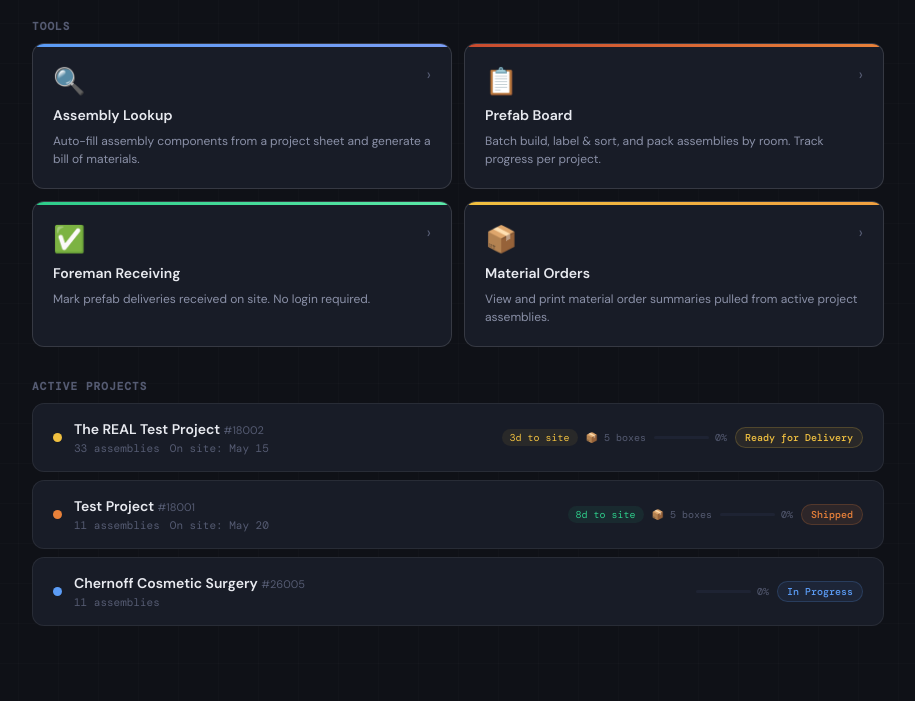
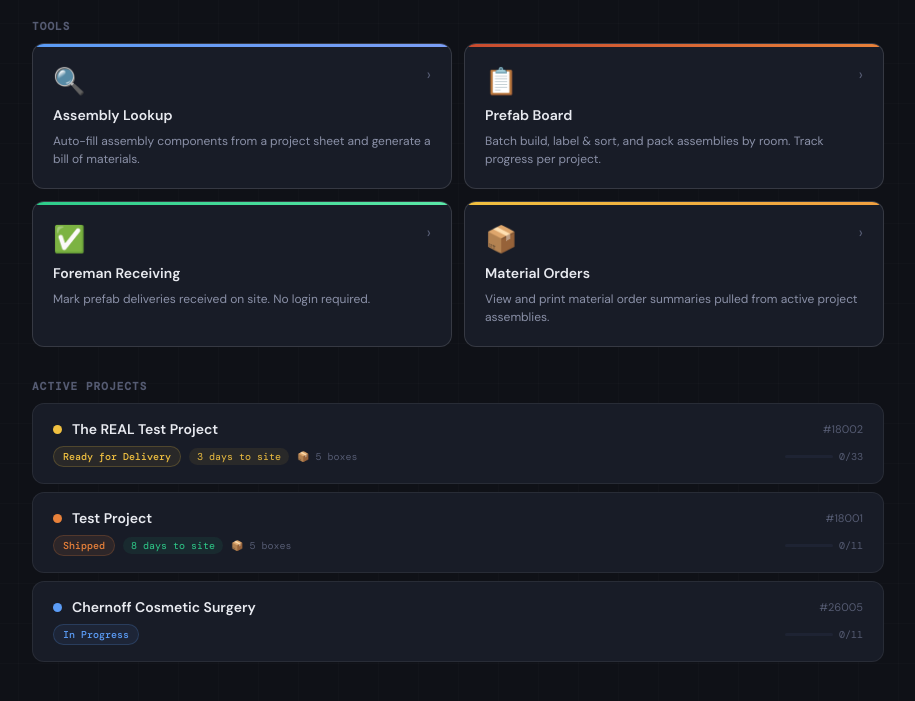
Before and after one commit to RidgeHub/Prefab, a plain HTML site: page index.html in a window 1280 px wide. Shown: the part 97-798 px from the top of the page, without its empty margins (182-1097 px from the left). Drawn offline with nearby package versions, Linux system fonts and the light colour scheme.

Commit message:
Update index.html

```diff
--- a/index.html
+++ b/index.html
@@ -26,7 +26,6 @@ body::before{content:'';position:fixed;inset:0;background-image:linear-gradient(
 header{display:flex;align-items:center;justify-content:space-between;margin-bottom:2.5rem;flex-wrap:wrap;gap:12px}
 .logo{display:flex;align-items:center;gap:12px}
 .logo-mark{width:44px;height:44px;border-radius:10px;background:linear-gradient(135deg,var(--accent),var(--accent2));display:flex;align-items:center;justify-content:center;font-family:var(--mono);font-size:15px;font-weight:500;color:#fff;flex-shrink:0}
-.logo-info{}
 .logo-title{font-size:22px;font-weight:700;letter-spacing:-0.4px;line-height:1.2}
 .logo-sub{font-size:12px;color:var(--text2);font-family:var(--mono)}
 
@@ -45,27 +44,35 @@ header{display:flex;align-items:center;justify-content:space-between;margin-bott
 .tool-desc{font-size:12px;color:var(--text2);line-height:1.5}
 .tool-arrow{position:absolute;top:1.25rem;right:1.25rem;color:var(--text3);font-size:16px}
 
+/* Project rows — stacked layout for clean mobile */
 .projects-wrap{display:flex;flex-direction:column;gap:8px}
-.project-row{background:var(--surface);border:1px solid var(--border);border-radius:var(--radius);padding:1rem 1.25rem;display:flex;align-items:center;gap:12px;flex-wrap:wrap;transition:border-color 0.2s}
+.project-row{background:var(--surface);border:1px solid var(--border);border-radius:var(--radius);padding:1rem 1.25rem;display:flex;flex-direction:column;gap:8px;transition:border-color 0.2s}
 .project-row:hover{border-color:var(--border2)}
+
+.project-row-top{display:flex;align-items:center;gap:10px}
 .project-status-dot{width:9px;height:9px;border-radius:50%;flex-shrink:0}
 .dot-inprogress{background:var(--blue)}.dot-ready{background:var(--yellow)}.dot-shipped{background:var(--accent2)}.dot-received{background:var(--green)}
-.project-row-info{flex:1;min-width:0}
-.project-row-name{font-size:14px;font-weight:600;margin-bottom:3px;white-space:nowrap;overflow:hidden;text-overflow:ellipsis}
-.project-row-meta{font-size:11px;color:var(--text3);font-family:var(--mono);display:flex;gap:10px;flex-wrap:wrap}
-.project-row-right{display:flex;align-items:center;gap:8px;flex-shrink:0;flex-wrap:wrap}
+.project-row-name{font-size:14px;font-weight:600;white-space:nowrap;overflow:hidden;text-overflow:ellipsis;flex:1;min-width:0}
+.project-row-num{color:var(--text3);font-weight:400;font-size:11px;white-space:nowrap}
+
+.project-row-bottom{display:flex;align-items:center;gap:8px;flex-wrap:wrap}
 .status-badge{font-size:10px;font-family:var(--mono);padding:3px 9px;border-radius:99px;font-weight:500;white-space:nowrap}
 .badge-inprogress{background:var(--blue-bg);color:var(--blue);border:1px solid rgba(91,156,246,0.2)}
 .badge-ready{background:var(--yellow-bg);color:var(--yellow);border:1px solid rgba(240,192,64,0.2)}
 .badge-shipped{background:rgba(232,129,58,0.1);color:var(--accent2);border:1px solid rgba(232,129,58,0.2)}
 .badge-received{background:var(--green-bg);color:var(--green);border:1px solid rgba(46,204,138,0.2)}
-.progress-mini{display:flex;align-items:center;gap:6px}
-.progress-mini-bar{width:55px;height:3px;background:var(--surface2);border-radius:99px;overflow:hidden}
+
+.progress-mini{display:flex;align-items:center;gap:6px;margin-left:auto}
+.progress-mini-bar{width:48px;height:3px;background:var(--surface2);border-radius:99px;overflow:hidden}
 .progress-mini-fill{height:100%;border-radius:99px;background:var(--green);transition:width 0.3s}
-.progress-mini-label{font-family:var(--mono);font-size:10px;color:var(--text3)}
-.due-chip{font-size:10px;font-family:var(--mono);padding:2px 8px;border-radius:99px}
-.due-ok{background:var(--green-bg);color:var(--green)}.due-soon{background:var(--yellow-bg);color:var(--yellow)}.due-late{background:var(--red-bg);color:var(--red)}
-.boxes-chip{font-size:10px;font-family:var(--mono);color:var(--text3)}
+.progress-mini-label{font-family:var(--mono);font-size:10px;color:var(--text3);white-space:nowrap}
+
+.due-chip{font-size:10px;font-family:var(--mono);padding:2px 8px;border-radius:99px;white-space:nowrap}
+.due-ok{background:var(--green-bg);color:var(--green)}
+.due-soon{background:var(--yellow-bg);color:var(--yellow)}
+.due-late{background:var(--red-bg);color:var(--red)}
+.boxes-chip{font-size:10px;font-family:var(--mono);color:var(--text3);white-space:nowrap}
+
 .empty-state{text-align:center;padding:2rem;color:var(--text3);font-family:var(--mono);font-size:12px;background:var(--surface);border-radius:var(--radius);border:1px solid var(--border)}
 .loading{text-align:center;padding:1.5rem;color:var(--text3);font-family:var(--mono);font-size:12px}
 
@@ -127,15 +134,21 @@ const RAW='https://raw.githubusercontent.com/RidgeHub/Prefab/main/prefab-project
 const STATUS_LABELS={inprogress:'In Progress',ready:'Ready for Delivery',shipped:'Shipped',received:'Received'};
 
 function daysUntil(d){
-  if(!d) return null;
-  const today=new Date(); today.setHours(0,0,0,0);
+  if(!d)return null;
+  const today=new Date();today.setHours(0,0,0,0);
   return Math.floor((new Date(d)-today)/(1000*60*60*24));
+}
+
+function dueLabel(days){
+  if(days<0)return`${Math.abs(days)} day${Math.abs(days)!==1?'s':''} overdue`;
+  if(days===0)return'Due today';
+  return`${days} day${days!==1?'s':''} to site`;
 }
 
 async function loadProjects(){
   try{
     const res=await fetch(RAW+'?v='+Date.now());
-    if(!res.ok) throw new Error('HTTP '+res.status);
+    if(!res.ok)throw new Error('HTTP '+res.status);
     renderProjects(await res.json());
   }catch(e){
     document.getElementById('projectsWrap').innerHTML='<div class="empty-state">Could not load projects.</div>';
@@ -151,28 +164,26 @@ function renderProjects(projects){
     const status=p.status||'inprogress';
     const days=daysUntil(p.onSiteDate);
     let dueHTML='';
-    if(p.onSiteDate){
+    if(p.onSiteDate&&days!==null){
       const cls=days<0?'due-late':days<=3?'due-soon':'due-ok';
-      const lbl=days<0?`${Math.abs(days)}d overdue`:days===0?'Due today':`${days}d to site`;
-      dueHTML=`<span class="due-chip ${cls}">${lbl}</span>`;
+      dueHTML=`<span class="due-chip ${cls}">${dueLabel(days)}</span>`;
     }
     const boxHTML=p.boxCount?`<span class="boxes-chip">📦 ${p.boxCount} box${p.boxCount>1?'es':''}</span>`:'';
+    const numHTML=p.num?`<span class="project-row-num">#${esc(p.num)}</span>`:'';
     return `<div class="project-row">
-      <div class="project-status-dot dot-${status}"></div>
-      <div class="project-row-info">
-        <div class="project-row-name">${esc(p.name)}${p.num?` <span style="color:var(--text3);font-weight:400;font-size:11px;">#${esc(p.num)}</span>`:''}</div>
-        <div class="project-row-meta">
-          <span>${total} assemblies</span>
-          ${p.onSiteDate?`<span>On site: ${new Date(p.onSiteDate).toLocaleDateString('en-US',{month:'short',day:'numeric'})}</span>`:''}
-        </div>
+      <div class="project-row-top">
+        <div class="project-status-dot dot-${status}"></div>
+        <div class="project-row-name">${esc(p.name)}</div>
+        ${numHTML}
       </div>
-      <div class="project-row-right">
-        ${dueHTML}${boxHTML}
+      <div class="project-row-bottom">
+        <span class="status-badge badge-${status}">${STATUS_LABELS[status]||status}</span>
+        ${dueHTML}
+        ${boxHTML}
         <div class="progress-mini">
           <div class="progress-mini-bar"><div class="progress-mini-fill" style="width:${pct}%"></div></div>
-          <div class="progress-mini-label">${pct}%</div>
+          <div class="progress-mini-label">${done}/${total}</div>
         </div>
-        <span class="status-badge badge-${status}">${STATUS_LABELS[status]||status}</span>
       </div>
     </div>`;
   }).join('');
```
